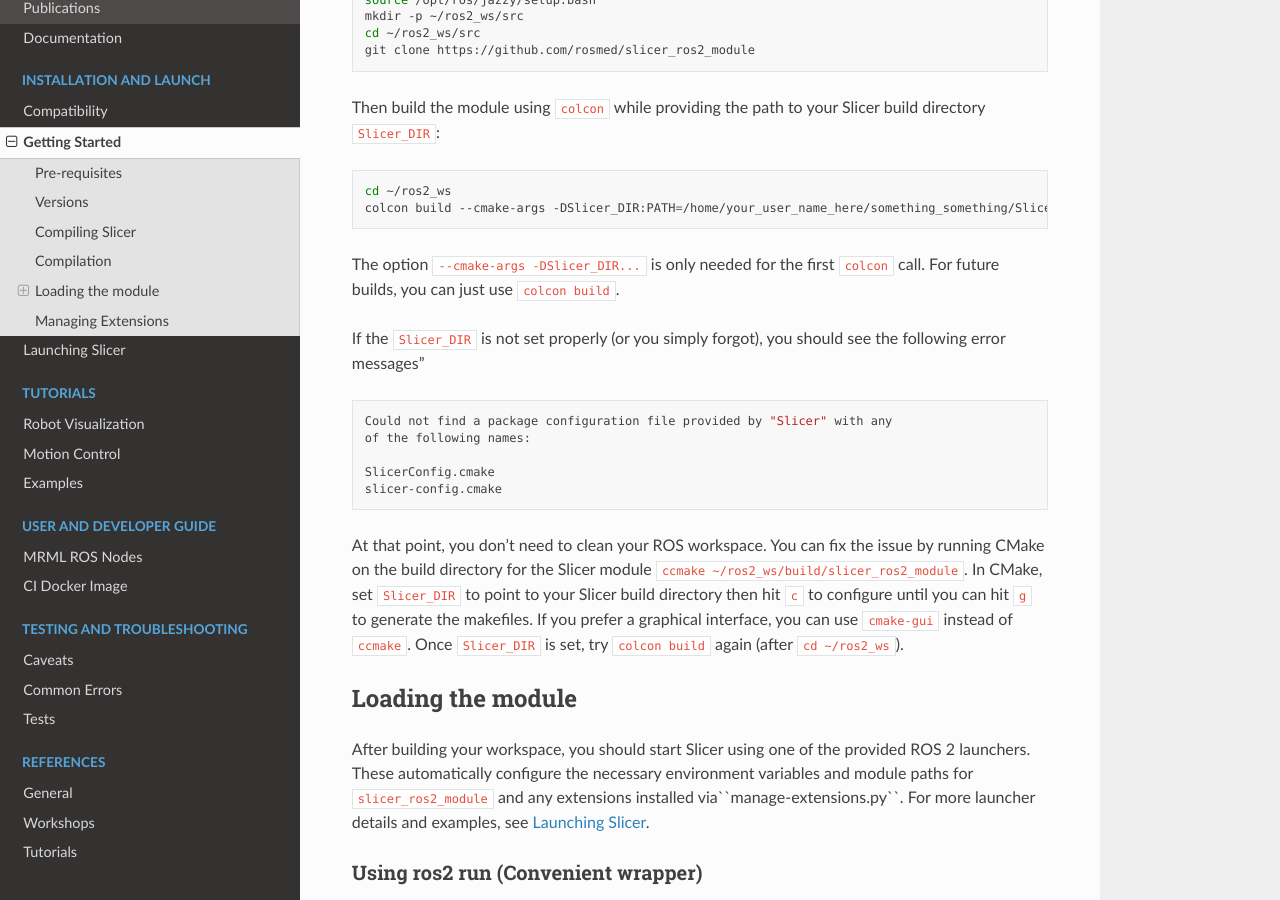
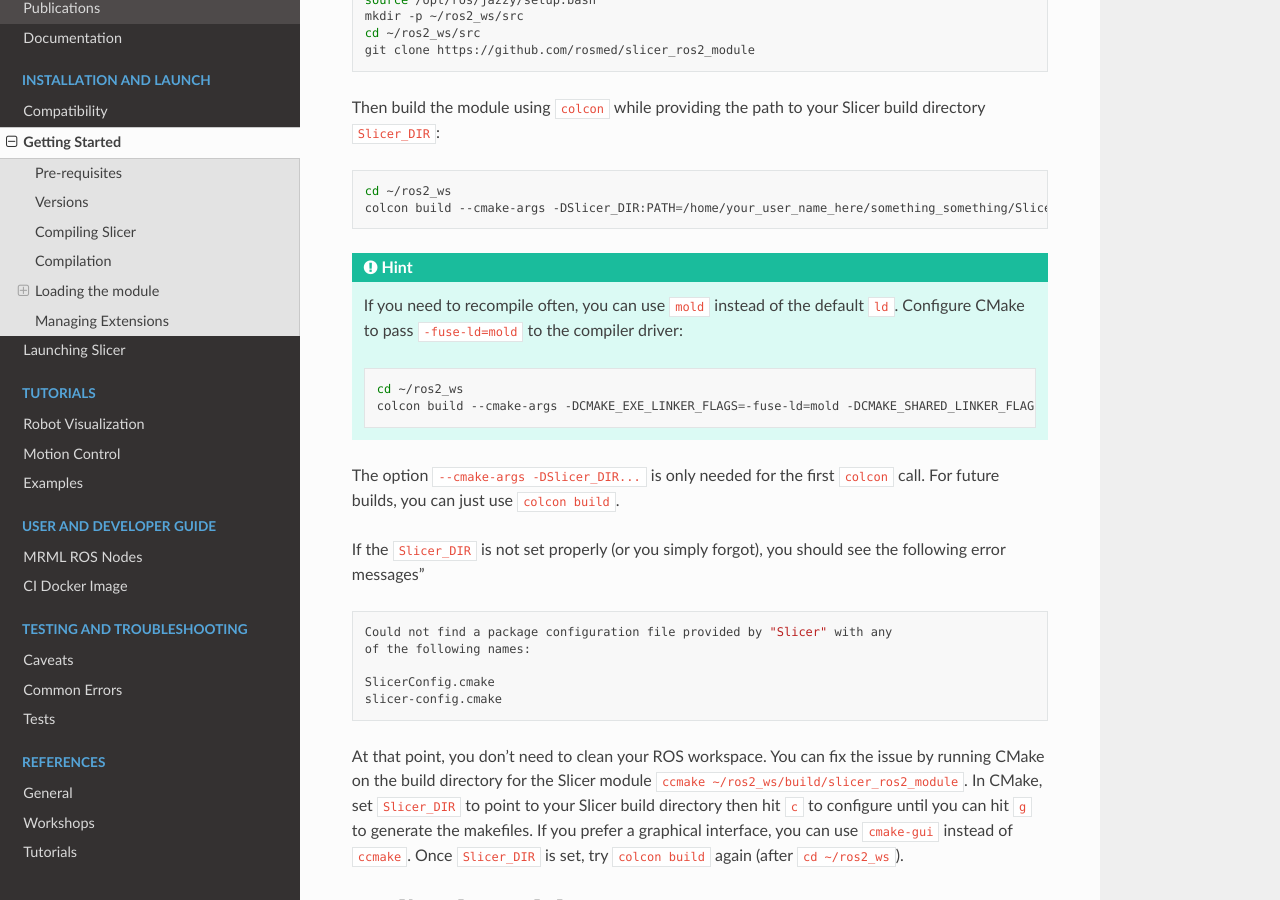
Before and after one commit to rosmed/slicer_ros2_module, a Sphinx documentation site: the page built from docs/pages/getting-started.rst, in a window 1280 px wide and 900 px high, scrolled down 1845 px. Built offline with Sphinx 7.4.7 and the Read the Docs theme 3.1.0, drawn with Linux system fonts in a browser that asks for light colours.

Commit message:
docs: add hint for using mold linker to improve recompilation speed

```diff
--- a/docs/pages/getting-started.rst
+++ b/docs/pages/getting-started.rst
@@ -107,6 +107,17 @@
     colcon build --cmake-args -DSlicer_DIR:PATH=/home/your_user_name_here/something_something/Slicer-SuperBuild-Debug/Slicer-build -DCMAKE_BUILD_TYPE=Release
 
 
+.. hint::
+
+   If you need to recompile often, you can use ``mold`` instead of the default ``ld``.
+   Configure CMake to pass ``-fuse-ld=mold`` to the compiler driver:
+
+   .. code-block:: bash
+
+      cd ~/ros2_ws
+      colcon build --cmake-args -DCMAKE_EXE_LINKER_FLAGS=-fuse-ld=mold -DCMAKE_SHARED_LINKER_FLAGS=-fuse-ld=mold -DCMAKE_MODULE_LINKER_FLAGS=-fuse-ld=mold
+
+
 The option ``--cmake-args -DSlicer_DIR...`` is only needed for the
 first ``colcon`` call.  For future builds, you can just use ``colcon build``.
 
```
